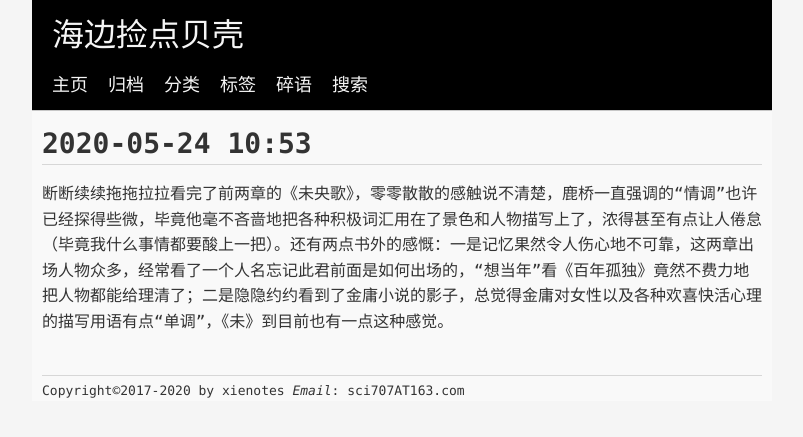
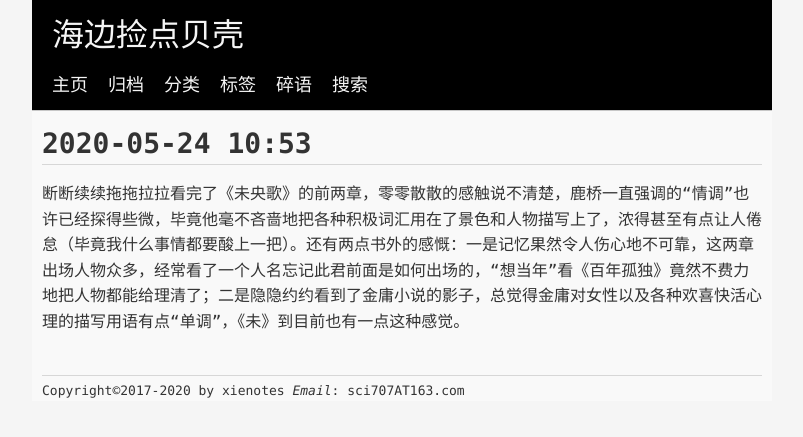
Before and after one commit to xienotes/xienotes.github.io, a Jekyll site: the page built from _posts/2020-05-24-10380.md, in a window 1280 px wide. Shown: the top 437 px of the page, without its empty margins (238-1041 px from the left). Built offline with Jekyll 4.4.1, drawn with Linux system fonts in a browser that asks for light colours.

Commit message:
Update 2020-05-24-10380.md

```diff
--- a/_posts/2020-05-24-10380.md
+++ b/_posts/2020-05-24-10380.md
@@ -7,4 +7,4 @@ mf-post-status:
 slug: '10380'
 category: social
 ---
-断断续续拖拖拉拉看完了前两章的《未央歌》，零零散散的感触说不清楚，鹿桥一直强调的“情调”也许已经探得些微，毕竟他毫不吝啬地把各种积极词汇用在了景色和人物描写上了，浓得甚至有点让人倦怠（毕竟我什么事情都要酸上一把）。还有两点书外的感慨：一是记忆果然令人伤心地不可靠，这两章出场人物众多，经常看了一个人名忘记此君前面是如何出场的，“想当年”看《百年孤独》竟然不费力地把人物都能给理清了；二是隐隐约约看到了金庸小说的影子，总觉得金庸对女性以及各种欢喜快活心理的描写用语有点“单调”，《未》到目前也有一点这种感觉。
+断断续续拖拖拉拉看完了《未央歌》的前两章，零零散散的感触说不清楚，鹿桥一直强调的“情调”也许已经探得些微，毕竟他毫不吝啬地把各种积极词汇用在了景色和人物描写上了，浓得甚至有点让人倦怠（毕竟我什么事情都要酸上一把）。还有两点书外的感慨：一是记忆果然令人伤心地不可靠，这两章出场人物众多，经常看了一个人名忘记此君前面是如何出场的，“想当年”看《百年孤独》竟然不费力地把人物都能给理清了；二是隐隐约约看到了金庸小说的影子，总觉得金庸对女性以及各种欢喜快活心理的描写用语有点“单调”，《未》到目前也有一点这种感觉。
```
